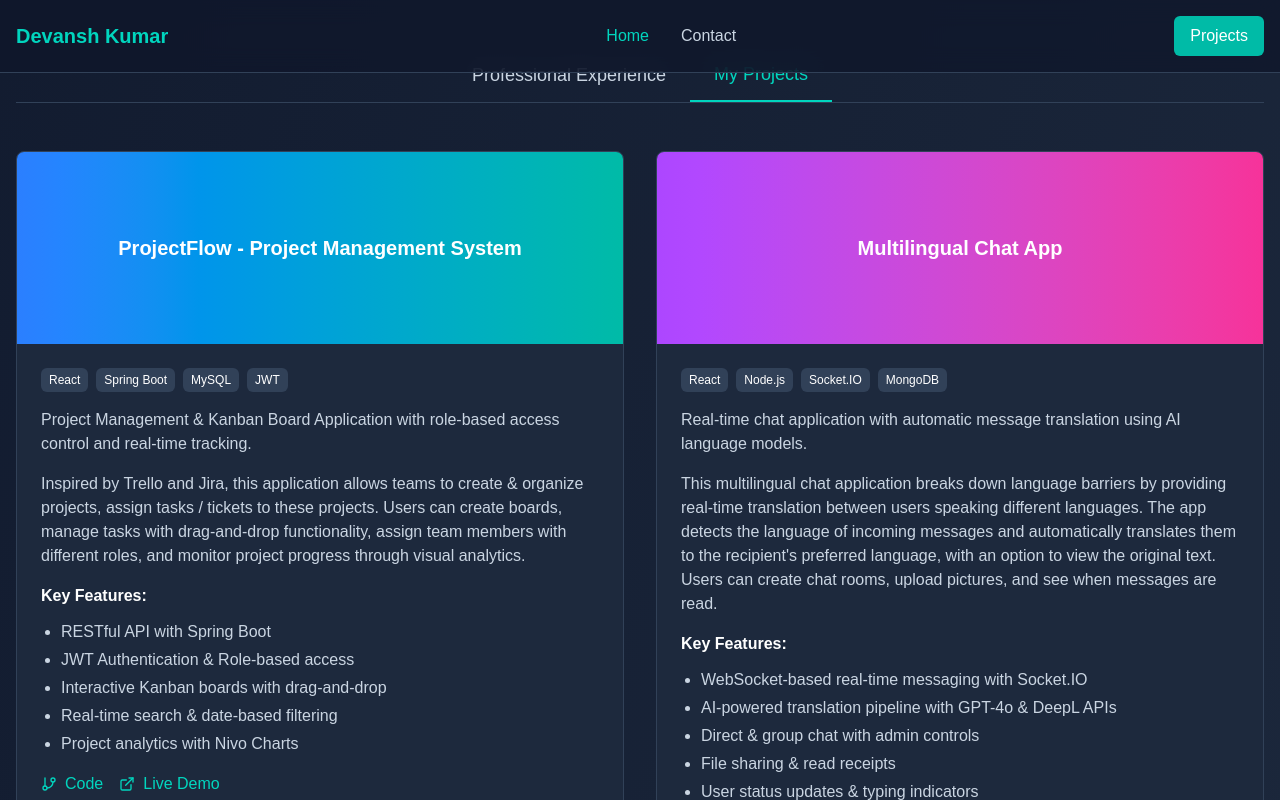
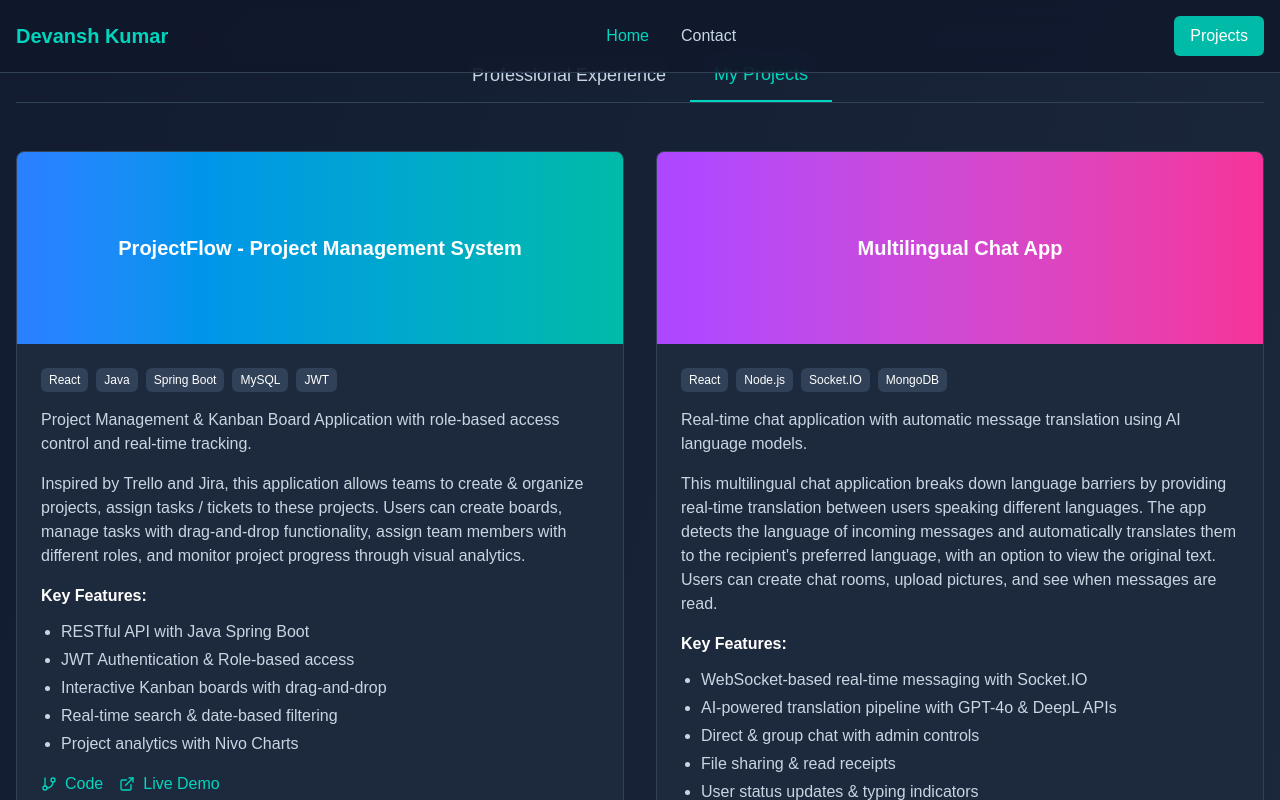
Before and after one commit to techikansh/Portfolio, a Next.js app: page / in a window 1280 px wide. Both pictures are taken after a click on the button "Projects". Shown: the part 2277-3077 px from the top of the page. Built offline with nearby package versions, Linux system fonts and the light colour scheme.

Commit message:
Added Java at a bunch of more places

```diff
--- a/app/components/Portfolio.tsx
+++ b/app/components/Portfolio.tsx
@@ -373,6 +373,7 @@ const Portfolio = () => {
                     <div className="p-6 space-y-4">
                       <div className="flex flex-wrap gap-2">
                         <span className="px-2 py-1 bg-slate-700 rounded-md text-xs">React</span>
+                        <span className="px-2 py-1 bg-slate-700 rounded-md text-xs">Java</span>
                         <span className="px-2 py-1 bg-slate-700 rounded-md text-xs">Spring Boot</span>
                         <span className="px-2 py-1 bg-slate-700 rounded-md text-xs">MySQL</span>
                         <span className="px-2 py-1 bg-slate-700 rounded-md text-xs">JWT</span>
@@ -384,7 +385,7 @@ const Portfolio = () => {
                       <div className="space-y-3 mt-4">
                         <h4 className="font-semibold">Key Features:</h4>
                         <ul className="space-y-1 text-slate-300 pl-5 list-disc">
-                          <li>RESTful API with Spring Boot</li>
+                          <li>RESTful API with Java Spring Boot</li>
                           <li>JWT Authentication & Role-based access</li>
                           <li>Interactive Kanban boards with drag-and-drop</li>
                           <li>Real-time search & date-based filtering</li>
```
